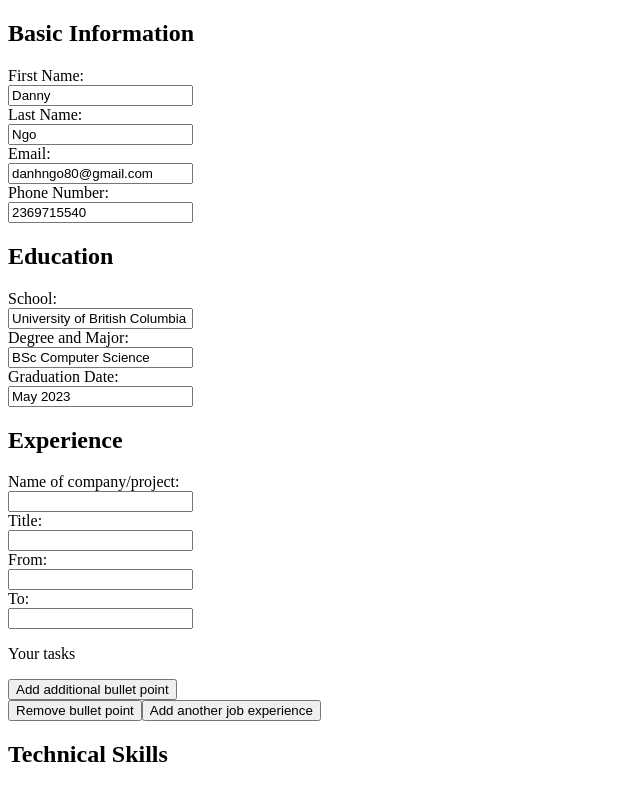
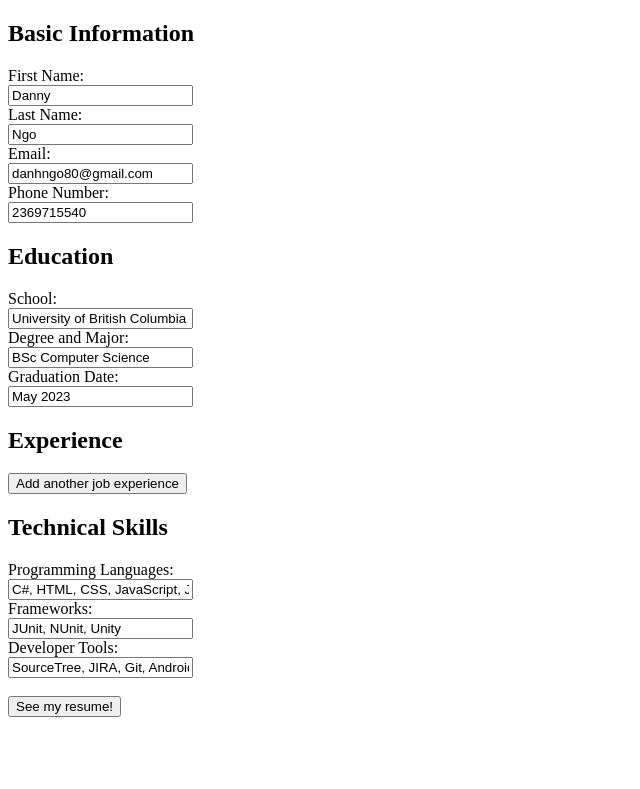
Before and after one commit to steve8D/CV-Application-Creator, a React (Create React App) app in the folder cv-application/: page / in a window 1280 px wide. Shown: the top 789 px of the page, without its empty margins (0-640 px from the left). Built offline with nearby package versions, Linux system fonts and the light colour scheme.

Commit message:
Added feature: remove an experience item from form

```diff
--- a/cv-application/src/App.js
+++ b/cv-application/src/App.js
@@ -15,14 +15,7 @@ function App() {
     programmingLanguages: 'C#, HTML, CSS, JavaScript, Java',
     frameWorks: 'JUnit, NUnit, Unity',
     developerTools: 'SourceTree, JIRA, Git, Android Studio, VS Code, IntelliJ, Rider',
-    experiences:[{
-      companyName: '',
-      title: '',
-      from: '',
-      to: '',
-      tasks: [],
-      id: uniqid()
-    }]
+    experiences:[]
   })
 
   const handleInfoChange = (event) => {
@@ -30,10 +23,11 @@ function App() {
   }
 
   const changeExperienceDetails = (newValue) => {
-    console.log(newValue)
+    // console.log(newValue)
   }
 
-  const addExperience = () => {
+  const addExperience = (e) => {
+    e.preventDefault();
     setInfo(prevState => {
       let newExperienceList = [...prevState.experiences, {
         companyName: '',
@@ -47,8 +41,10 @@ function App() {
     })
   }
 
-  const removeExperience = () => {
-
+  const removeExperience = (e, id) => {
+    e.preventDefault();
+    let newExperienceList = [...info.experiences].filter(experience => experience.id !== id);
+		setInfo(prevState => ({...prevState, experiences: newExperienceList}))
   }
 
   const [showCV, setShowCV] = useState(false);
--- a/cv-application/src/components/Form.js
+++ b/cv-application/src/components/Form.js
@@ -20,7 +20,7 @@ const Form = ({info, onInputChange, handleExperienceDetailsChange, handleExperie
             {info.experiences.map(experience => (
 				<React.Fragment key={experience.id}>
                     <ExperienceDataInput handleExperienceDetailsChange={handleExperienceDetailsChange}></ExperienceDataInput><br/>
-					<button onClick={e => handleExperienceRemove(e, experience.id)}>Remove bullet point</button>
+					<button onClick={e => handleExperienceRemove(e, experience.id)}>Remove experience</button><br/><br/>
 				</React.Fragment>
 			))}
 			<button onClick={handleExperienceAdd}>Add another job experience</button>
--- a/cv-application/src/components/reuseable-input-fields/ExperienceDataInput.js
+++ b/cv-application/src/components/reuseable-input-fields/ExperienceDataInput.js
@@ -14,8 +14,7 @@ const ExperienceDataInput = ({handleExperienceDetailsChange, handleExperienceAdd
 	useEffect(() => {handleExperienceDetailsChange(experienceData)}, [experienceData])
 
 	const handleInfoChange = (e, id) => {
-		let name = e.target.name;
-		let value = e.target.value;
+		const {name, value} = e.target;
 
 		if (name === 'task') {
 			setExperienceData(prevState => {
@@ -44,7 +43,6 @@ const ExperienceDataInput = ({handleExperienceDetailsChange, handleExperienceAdd
 	const onRemoveButton = (id, e) => {
 		e.preventDefault();
 		let newTasksArray = [...experienceData.tasks].filter(task => task.id !== id);
-		console.log(newTasksArray);
 		setExperienceData(experienceData => ({...experienceData, tasks: newTasksArray}))
 	}
 
```
